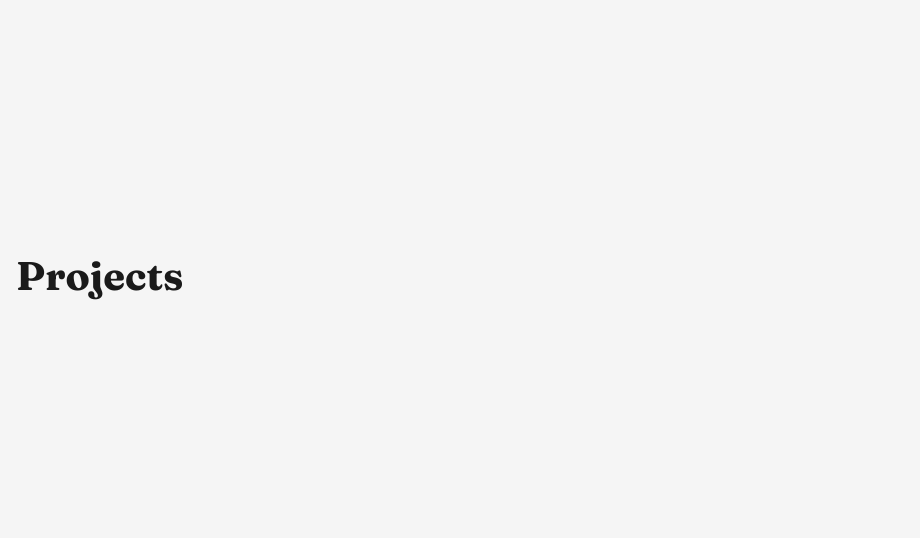
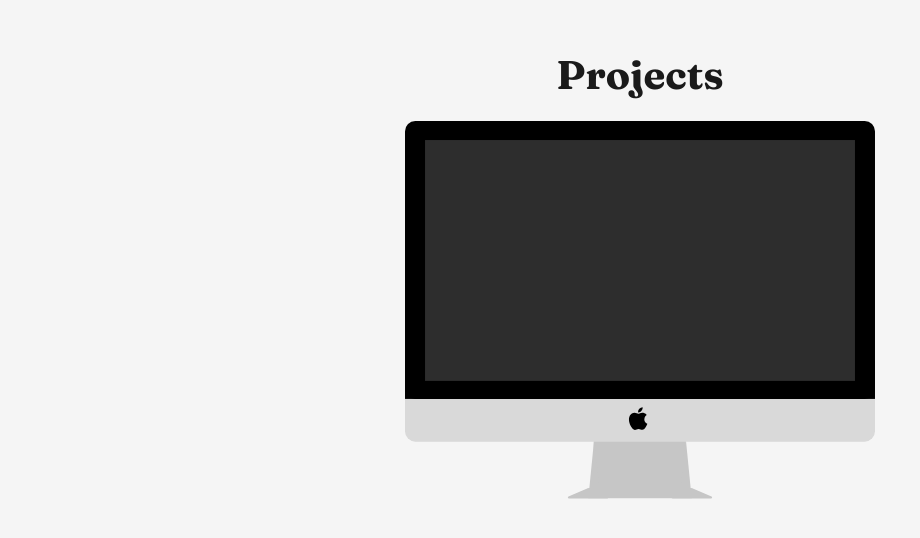
Before and after one commit to ngeliecode/angelie-portfolio, a React (Vite) app: page / in a window 1280 px wide. Shown: the part 1724-2262 px from the top of the page, without its empty margins (0-920 px from the left). Built offline with nearby package versions, Linux system fonts and the light colour scheme.

Commit message:
Add computer illustration to projects section

```diff
--- a/src/components/Nav/Nav.css
+++ b/src/components/Nav/Nav.css
@@ -1,7 +1,7 @@
 .home-menu {
   width: 100%;
   min-width: 150px;
-  max-width: 460px;
+  max-width: 470px;
 
   margin-bottom: 2rem;
 }
--- a/src/index.css
+++ b/src/index.css
@@ -48,6 +48,11 @@ h2 {
   font-size: 2.5rem;
 }
 
+img {
+  width: 100%;
+  max-width: 470px;
+}
+
 /* All pages have this in common */
 section {
   height: 100vh;
--- a/src/sections/Projects/Projects.tsx
+++ b/src/sections/Projects/Projects.tsx
@@ -1,7 +1,10 @@
+import computer from '../../assets/computer.svg'
+
 const Projects = () => {
   return (
-    <section id="projects">
+    <section id="projects" className="items-center gap-4">
       <h2>Projects</h2>
+      <img src={computer} alt="" />
     </section>
   )
 }
```
Also changed, not shown: src/assets/computer.svg (added).
